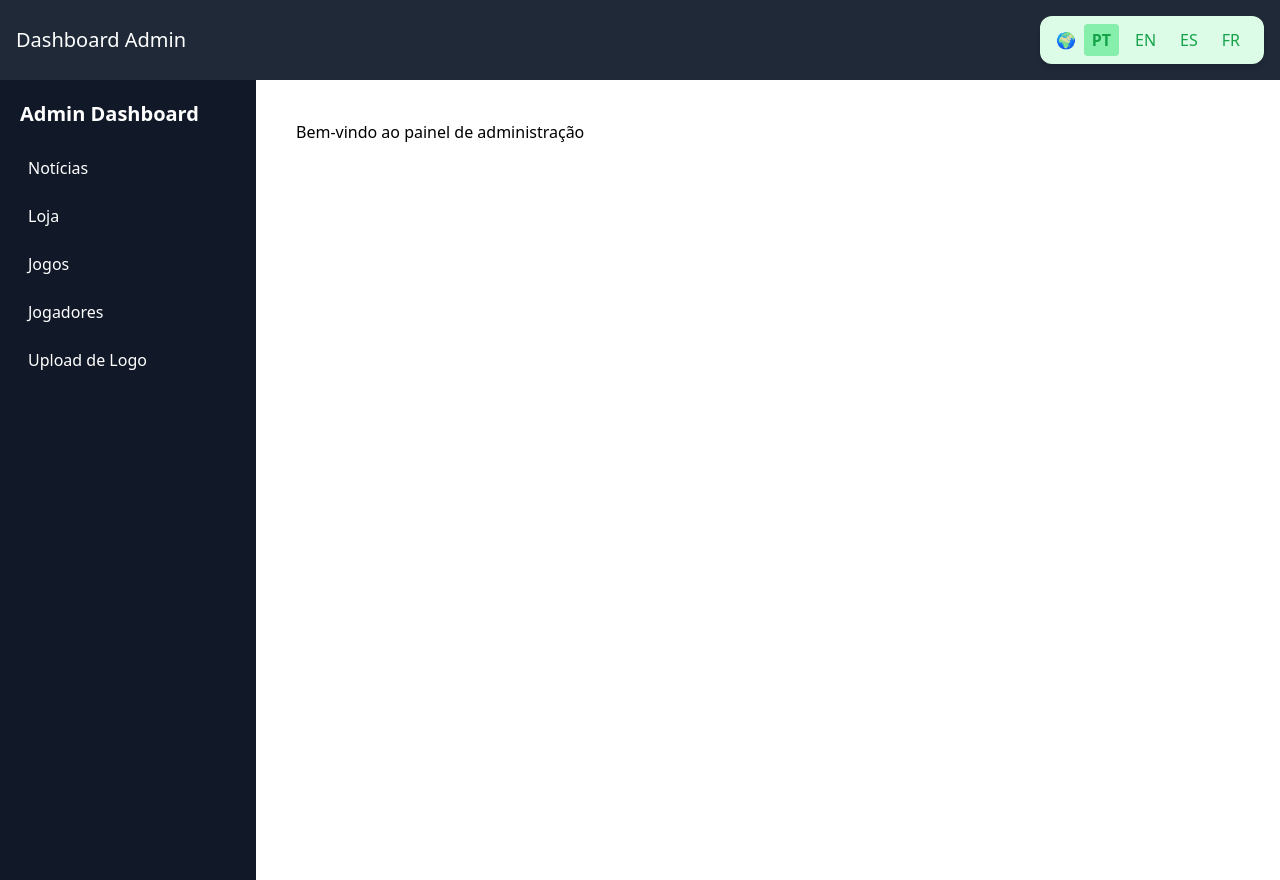
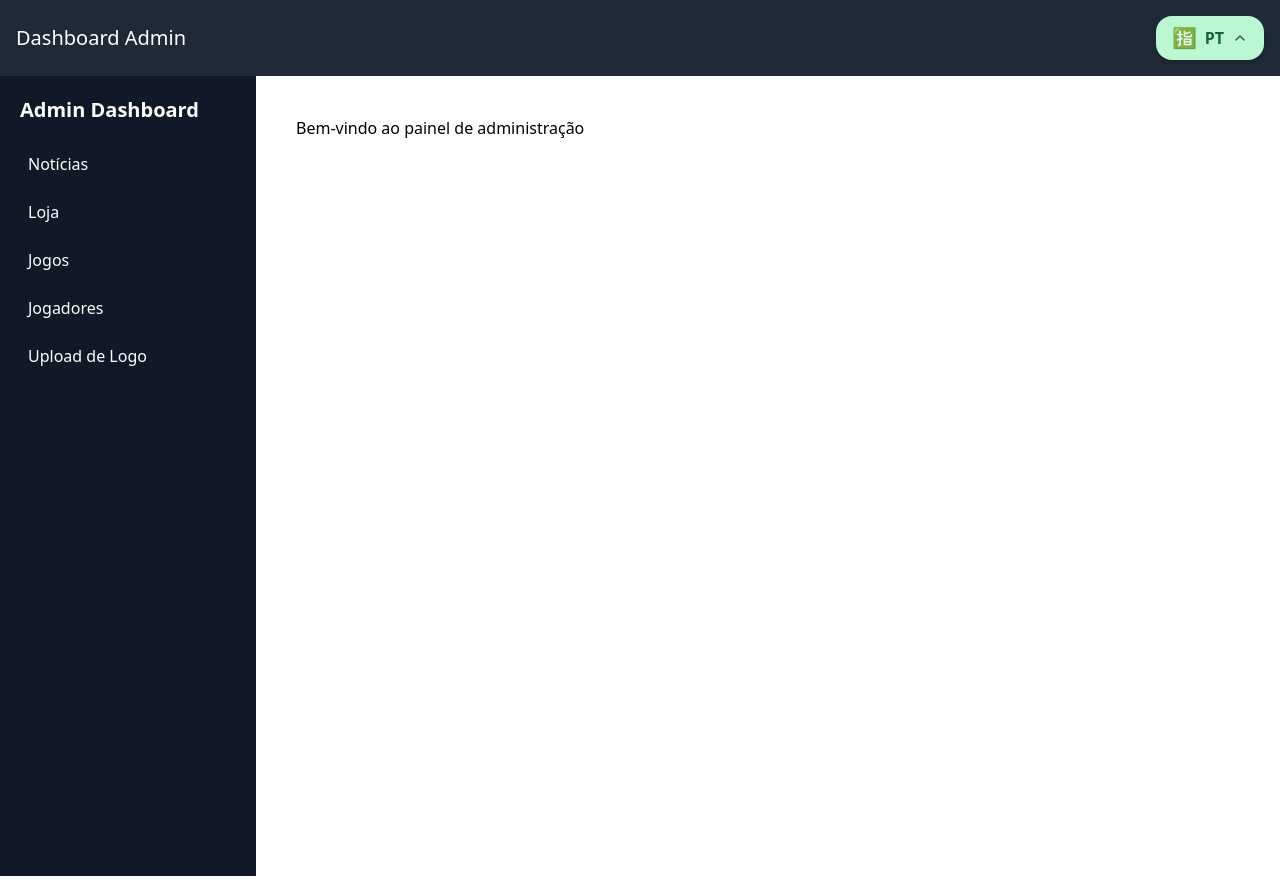
Before and after one commit to jpds90/admin-dashboard, a React (Vite) app: page / in a window 1280 px wide. Built offline with nearby package versions, Linux system fonts and the light colour scheme.

Commit message:
Update Translate.jsx

```diff
--- a/src/components/Translate.jsx
+++ b/src/components/Translate.jsx
@@ -1,4 +1,5 @@
 import { useState, useEffect } from "react";
+import { ChevronUp } from "lucide-react"; // Ícone para a seta
 
 const Translate = () => {
     const [selectedLang, setSelectedLang] = useState("pt");
@@ -29,25 +30,24 @@ const Translate = () => {
     };
 
     return (
-        <div className="bg-green-100 text-green-600 px-4 py-2 rounded-xl shadow-md flex items-center gap-2">
-            <span className="font-bold">🌍</span>
-            {[
-                { code: "pt", label: "PT" },
-                { code: "en", label: "EN" },
-                { code: "es", label: "ES" },
-                { code: "fr", label: "FR" }
-            ].map((lang) => (
-                <button
-                    key={lang.code}
-                    onClick={() => changeLanguage(lang.code)}
-                    className={`px-2 py-1 rounded ${
-                        selectedLang === lang.code ? "bg-green-300 font-bold" : ""
-                    }`}
-                >
-                    {lang.label}
-                </button>
-            ))}
+        <div className="relative">
+            <button className="flex items-center bg-green-200 text-green-800 px-4 py-2 rounded-2xl shadow-md gap-2">
+                <span className="text-xl">🈯</span>
+                <span className="font-semibold">{selectedLang.toUpperCase()}</span>
+                <ChevronUp size={16} />
+            </button>
             <div id="google_translate_element" className="hidden"></div>
+            <div className="absolute top-14 left-0 bg-white shadow-lg rounded-md p-2 hidden">
+                {["pt", "en", "es", "fr"].map((lang) => (
+                    <button
+                        key={lang}
+                        onClick={() => changeLanguage(lang)}
+                        className="block w-full text-left px-4 py-2 hover:bg-gray-100"
+                    >
+                        {lang.toUpperCase()}
+                    </button>
+                ))}
+            </div>
         </div>
     );
 };
```
